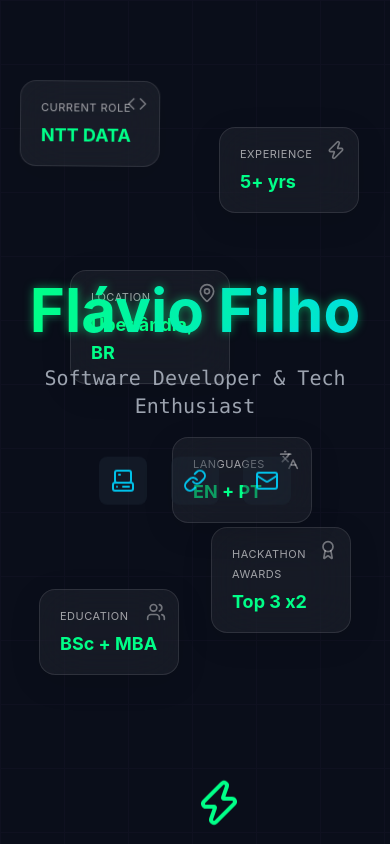
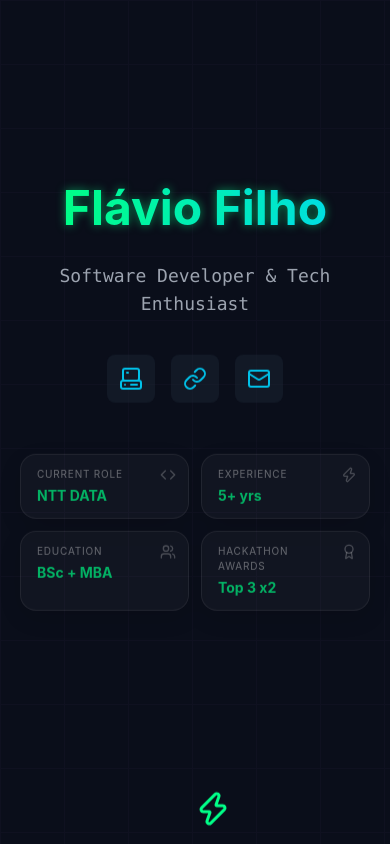
Before and after one commit to flaviozno/portfolio, a React (Vite) app: page / in a window 390 px wide. Shown: the top 844 px of the page. Built offline with nearby package versions, Linux system fonts and the light colour scheme.

Commit message:
feat: mobile and readme

```diff
--- a/src/components/Hero.jsx
+++ b/src/components/Hero.jsx
@@ -68,6 +68,8 @@ const socialLinks = [
   },
 ];
 
+const mobileWidgets = widgets.slice(0, 4);
+
 const Hero = () => {
   const handleSocialClick = (event, item) => {
     if (item.external) {
@@ -127,10 +129,10 @@ const Hero = () => {
         }
       `}</style>
 
-      <section className="relative flex min-h-screen items-center justify-center overflow-hidden">
+      <section className="relative flex min-h-screen items-center justify-center overflow-hidden px-5 pb-28 pt-24 sm:px-6 md:px-8 md:py-0">
         <div className="absolute inset-0 bg-[linear-gradient(to_right,#1a1a2e_1px,transparent_1px),linear-gradient(to_bottom,#1a1a2e_1px,transparent_1px)] bg-[size:4rem_4rem] opacity-20" />
 
-        <div className="pointer-events-none absolute inset-0 overflow-hidden">
+        <div className="pointer-events-none absolute inset-0 hidden overflow-hidden md:block">
           {widgets.map((widget) => {
             const Icon = widget.icon;
 
@@ -151,17 +153,17 @@ const Hero = () => {
           })}
         </div>
 
-        <div className="relative z-10 mx-auto max-w-6xl px-6 text-center">
-          <div className="relative">
-            <h1 className="mb-6 text-6xl font-bold opacity-0 md:text-8xl [animation:fadeInDown_0.8s_ease-out_forwards]">
+        <div className="relative z-10 mx-auto w-full max-w-6xl text-center">
+          <div className="relative mx-auto max-w-xl md:max-w-none">
+            <h1 className="mb-6 text-5xl font-bold leading-tight opacity-0 sm:text-6xl md:text-8xl [animation:fadeInDown_0.8s_ease-out_forwards]">
               <span className="text-gradient glow">Flávio Filho</span>
             </h1>
 
-            <p className="mb-8 font-mono text-xl text-gray-400 opacity-0 md:text-2xl [animation:fadeInUp_0.8s_ease-out_0.2s_forwards]">
+            <p className="mb-8 px-2 font-mono text-lg text-gray-400 opacity-0 sm:text-xl md:px-0 md:text-2xl [animation:fadeInUp_0.8s_ease-out_0.2s_forwards]">
               Software Developer & Tech Enthusiast
             </p>
 
-            <div className="mb-12 flex justify-center gap-6 opacity-0 [animation:fadeInUp_0.8s_ease-out_0.4s_forwards]">
+            <div className="mb-10 flex justify-center gap-4 opacity-0 sm:gap-6 [animation:fadeInUp_0.8s_ease-out_0.4s_forwards]">
               {socialLinks.map((item) => {
                 const Icon = item.icon;
 
@@ -173,7 +175,7 @@ const Hero = () => {
                     onClick={(event) => handleSocialClick(event, item)}
                     target={item.external ? "_blank" : undefined}
                     rel={item.external ? "noopener noreferrer" : undefined}
-                    className="group relative overflow-hidden rounded-lg bg-gray-800/50 p-3 transition-all duration-300 hover:scale-110 hover:-rotate-3 hover:bg-[#00ff88]/15 hover:shadow-[0_0_20px_rgba(0,255,136,0.3)] focus:outline-none focus-visible:outline-none focus-visible:ring-0"
+                    className="group relative overflow-hidden rounded-lg bg-gray-800/50 p-3 transition-all duration-300 hover:scale-110 hover:-rotate-3 hover:bg-[#00ff88]/15 hover:shadow-[0_0_20px_rgba(0,255,136,0.3)] focus:outline-none focus-visible:outline-none focus-visible:ring-0 sm:p-3.5"
                     style={{ WebkitTapHighlightColor: "transparent" }}
                   >
                     <span className="absolute inset-0 -translate-x-full bg-gradient-to-r from-transparent via-[#00ff88]/20 to-transparent transition-transform duration-500 group-hover:translate-x-full" />
@@ -182,6 +184,27 @@ const Hero = () => {
                       size={24}
                     />
                   </a>
+                );
+              })}
+            </div>
+
+            <div className="mx-auto mb-10 grid max-w-md grid-cols-2 gap-3 text-left opacity-0 md:hidden [animation:fadeInUp_0.8s_ease-out_0.6s_forwards]">
+              {mobileWidgets.map((widget) => {
+                const Icon = widget.icon;
+
+                return (
+                  <div
+                    key={widget.label}
+                    className="relative rounded-2xl border border-white/10 bg-white/5 px-4 py-3 shadow-[0_8px_24px_rgba(0,0,0,0.18)] backdrop-blur-xl"
+                  >
+                    <div className="mb-1 pr-6 text-[10px] uppercase tracking-[0.8px] text-white/55">
+                      {widget.label}
+                    </div>
+                    <div className="text-sm font-bold text-[#00ff88] sm:text-base">
+                      {widget.value}
+                    </div>
+                    <Icon className="absolute right-3 top-3 h-4 w-4 text-white/35" />
+                  </div>
                 );
               })}
             </div>
@@ -196,8 +219,7 @@ const Hero = () => {
 
         <div className="absolute bottom-8 left-1/2 -translate-x-1/2 animate-[float-slow_6s_ease-in-out_infinite]">
           <Zap
-            className="text-terminal-text animate-[chevron-bounce_2s_ease-in-out_infinite]"
-            size={48}
+            className="h-9 w-9 animate-[chevron-bounce_2s_ease-in-out_infinite] text-terminal-text md:h-12 md:w-12"
           />
         </div>
       </section>
```
Also changed, not shown: 1 other file (tests, documents, lock files or other folders).
